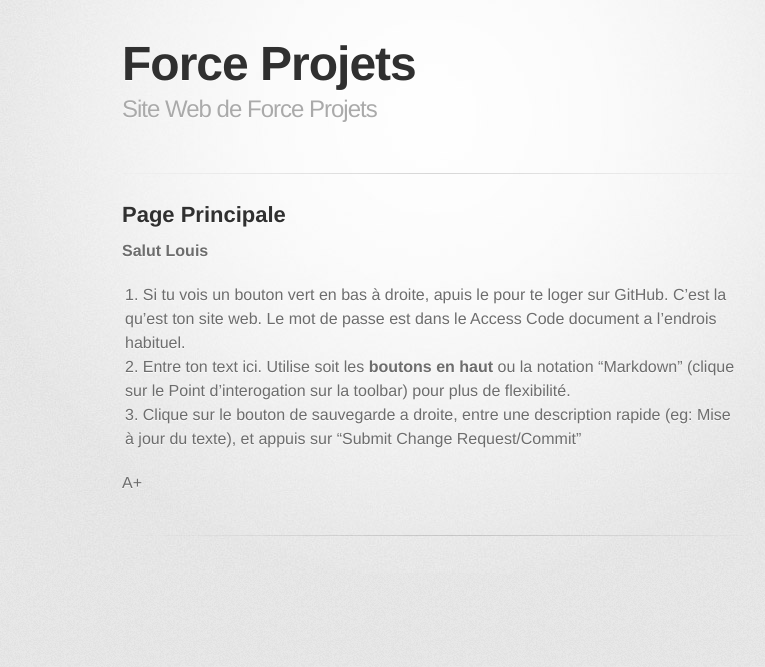
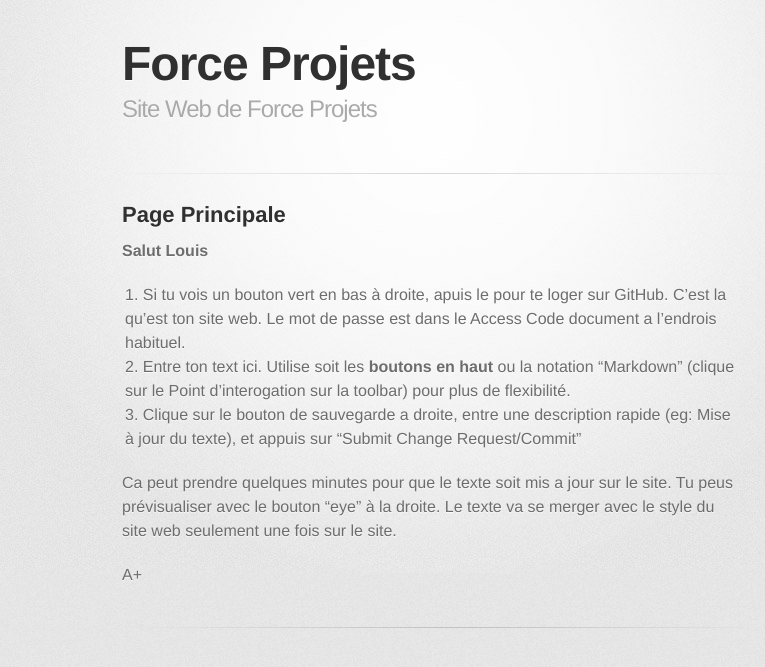
Before and after one commit to forceprojets/forceprojets.github.io, a Jekyll site: the page built from index.md, in a window 1280 px wide. Shown: the top 667 px of the page, without its empty margins (208-973 px from the left). Built offline with Jekyll 4.4.1, drawn with Linux system fonts in a browser that asks for light colours; some web fonts are replaced; Markdown is read by kramdown in place of the engine named in the settings.

Commit message:
Mise à jour du texte

```diff
--- a/index.md
+++ b/index.md
@@ -12,4 +12,6 @@ __Salut Louis__
 1. Entre ton text ici. Utilise soit les **boutons en haut** ou la notation "Markdown" (clique sur le Point d'interogation sur la toolbar) pour plus de flexibilité.
 1. Clique sur le bouton de sauvegarde a droite, entre une description rapide (eg: Mise à jour du texte), et appuis sur "Submit Change Request/Commit"
 
+Ca peut prendre quelques minutes pour que le texte soit mis a jour sur le site. Tu peus prévisualiser avec le bouton "eye" à la droite. Le texte va se merger avec le style du site web seulement une fois sur le site.
+
 A+
```
